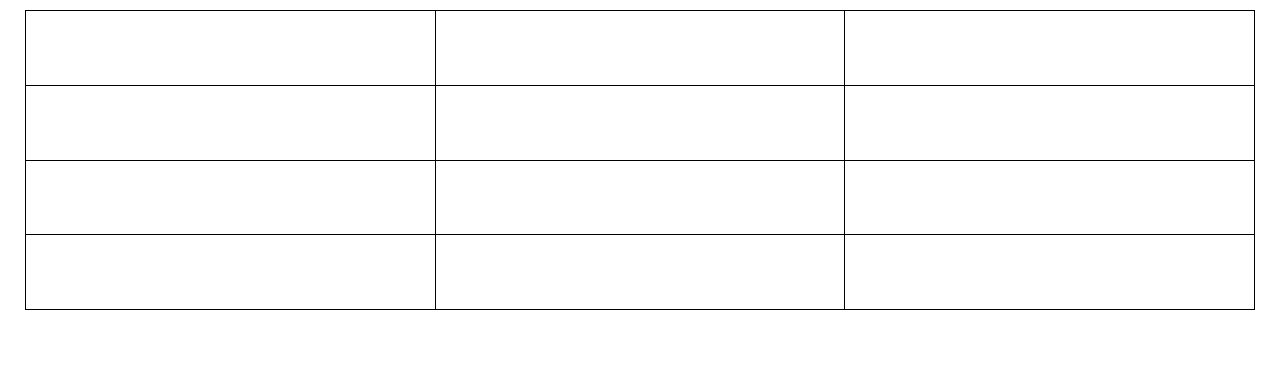
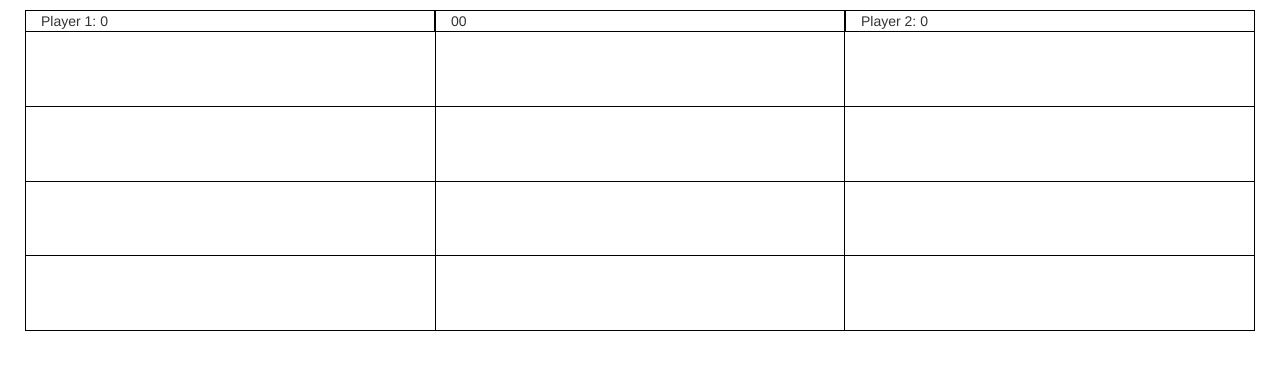
Before and after one commit to WDI-HK-8/Wingman-Jeopardy, a website: page index.html in a window 1280 px wide. Drawn offline with nearby package versions, Linux system fonts and the light colour scheme.

Commit message:
added basic nav bar

```diff
--- a/css/custom.css
+++ b/css/custom.css
@@ -13,3 +13,13 @@ table {
 .table-bordered>tbody>tr>td {
 	border: 1px solid black;
 }
+
+nav div {
+	border-top: 1px solid black;
+	border-left: 1px solid black;
+	border-right: 1px solid black;
+}
+
+nav div p {
+	margin: auto;
+}
--- a/index.html
+++ b/index.html
@@ -13,10 +13,18 @@
 </head>
 <body>
 	<div class="wrapper">
-		<nav>
-
-		</nav>
 		<div class="row">
+			<nav class = "col-xs-12">
+				<div class="col-xs-4">
+					<p>Player 1: 0</p>
+				</div>
+				<div class="col-xs-4">
+					<p>00</p>
+				</div>
+				<div class="col-xs-4">
+					<p>Player 2: 0</p>
+				</div>
+			</nav>
 			<div class="col-xs-12">
 			<table class="table table-bordered">
 				<tr>
```
